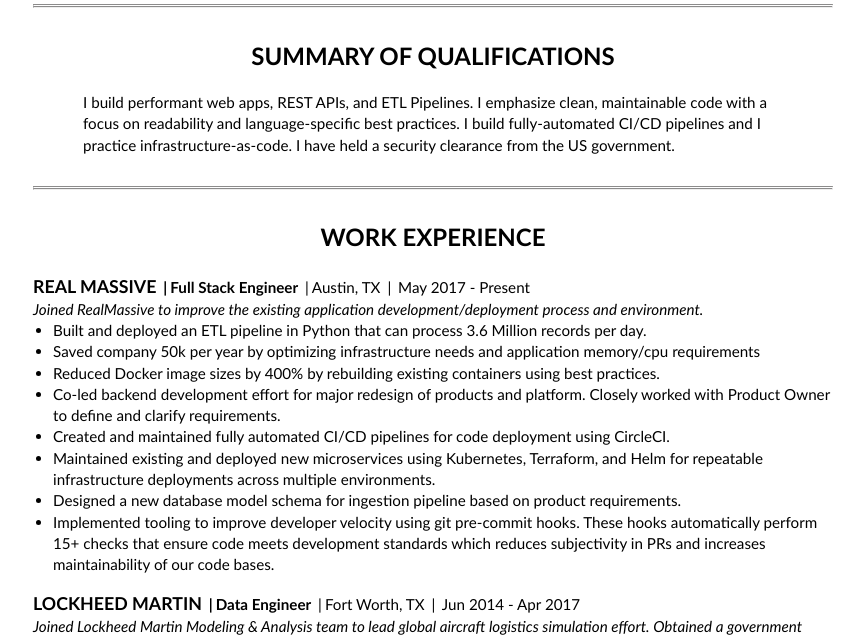
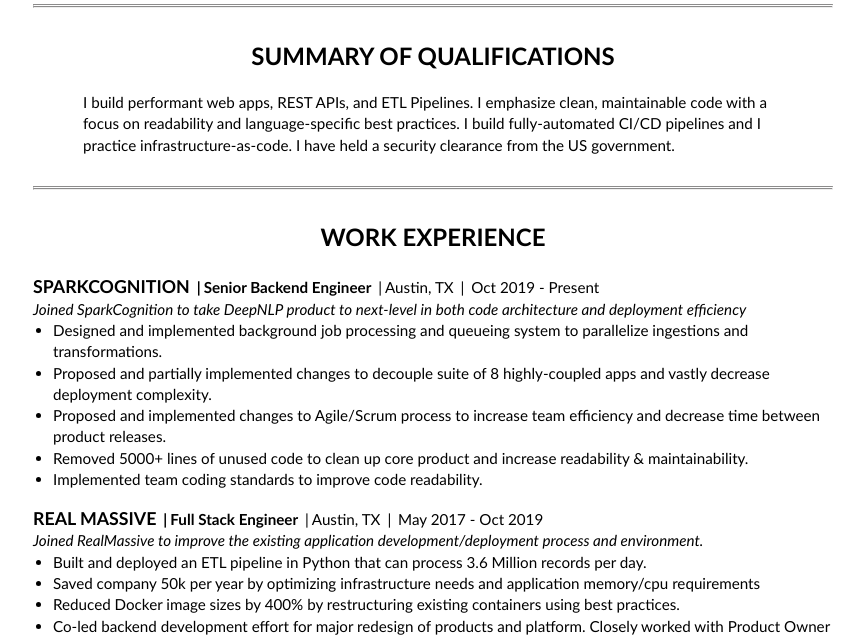
Before and after one commit to austinmcconnell/resume, a plain HTML site: page index.html in a window 1280 px wide. Shown: the part 131-771 px from the top of the page, without its empty margins (207-1071 px from the left). Drawn offline with Linux system fonts and the light colour scheme.

Commit message:
Automated deployment to GitHub Pages: 05bc792da2471dc0e219b048cc78f380141d8b4c

```diff
--- a/index.html
+++ b/index.html
@@ -192,13 +192,39 @@
                  <h2>Work Experience</h2>
 
                 <div class="item">
+                     <h3 class="name">SparkCognition</h3>
+ <span class="position">Senior Backend Engineer</span>
+ <span class="location">Austin, TX</span>
+
+                    <span
+                    class="date"> <span class="startDate">Oct 2019</span>
+ <span class="endDate">- Present</span>
+</span>
+                        <div
+                        class="summary">
+                            <p>Joined SparkCognition to take DeepNLP product to next-level in both code
+                                architecture and deployment efficiency</p>
+                </div>
+                <ul class="highlights">
+                    <li>Designed and implemented background job processing and queueing system
+                        to parallelize ingestions and transformations.</li>
+                    <li>Proposed and partially implemented changes to decouple suite of 8 highly-coupled
+                        apps and vastly decrease deployment complexity.</li>
+                    <li>Proposed and implemented changes to Agile/Scrum process to increase team
+                        efficiency and decrease time between product releases.</li>
+                    <li>Removed 5000+ lines of unused code to clean up core product and increase
+                        readability &amp; maintainability.</li>
+                    <li>Implemented team coding standards to improve code readability.</li>
+                </ul>
+        </div>
+        <div class="item">
              <h3 class="name">Real Massive</h3>
  <span class="position">Full Stack Engineer</span>
  <span class="location">Austin, TX</span>
 
             <span
             class="date"> <span class="startDate">May 2017</span>
- <span class="endDate">- Present</span>
+ <span class="endDate">- Oct 2019</span>
 </span>
                 <div
                 class="summary">
@@ -210,8 +236,8 @@
                 records per day.</li>
             <li>Saved company 50k per year by optimizing infrastructure needs and application
                 memory/cpu requirements</li>
-                    <li>Reduced Docker image sizes by 400% by rebuilding existing containers using
-                        best practices.</li>
+            <li>Reduced Docker image sizes by 400% by restructuring existing containers
+                using best practices.</li>
             <li>Co-led backend development effort for major redesign of products and platform.
                 Closely worked with Product Owner to define and clarify requirements.</li>
             <li>Created and maintained fully automated CI/CD pipelines for code deployment
@@ -284,6 +310,7 @@
                     <li>Kubernetes</li>
                     <li>Terraform</li>
                     <li>Amazon Web Services (AWS)</li>
+                    <li>Google Cloud Platform (GCP)</li>
                     <li>PostgreSQL</li>
                     <li>SQL</li>
                     <li>Git</li>
```
Lines whose indentation alone changed are shown as unchanged.
